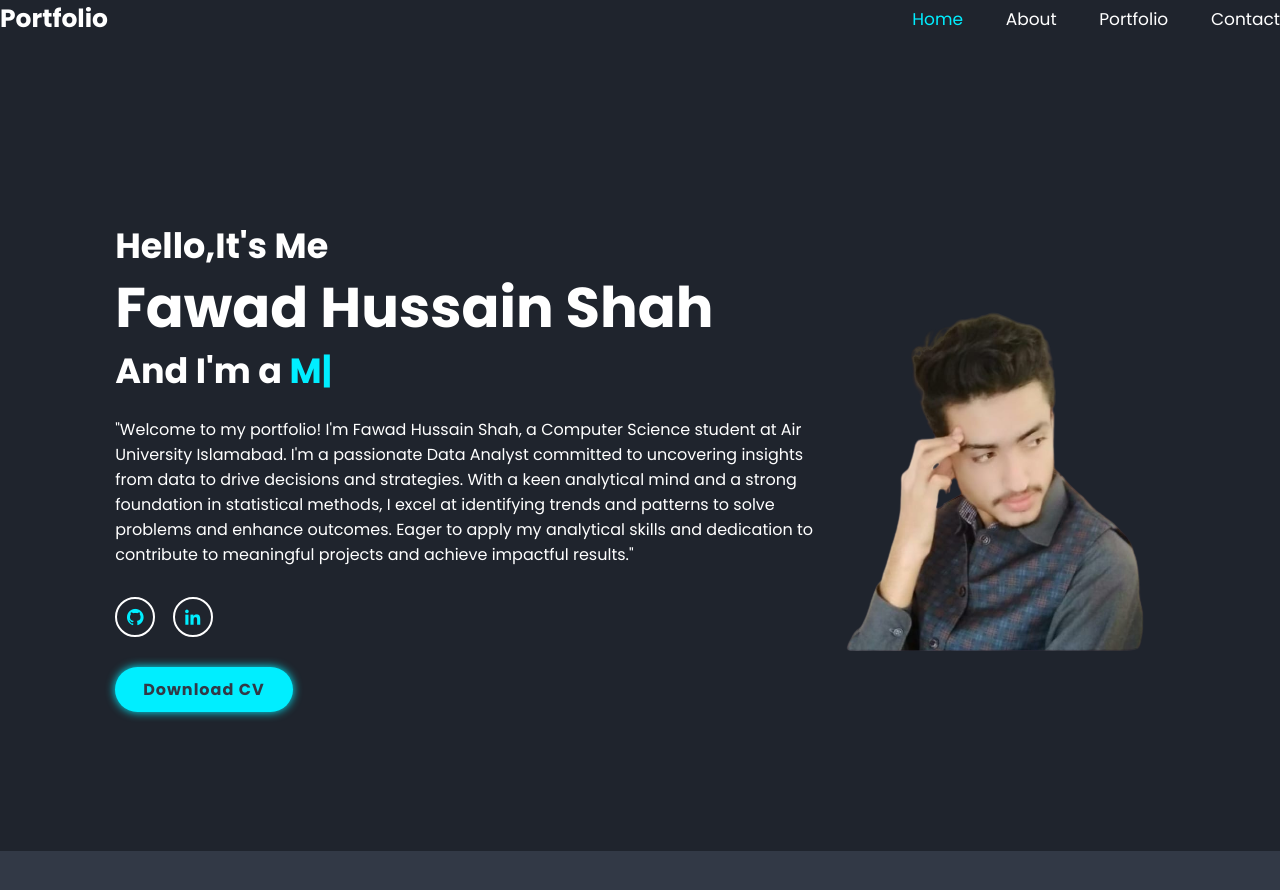
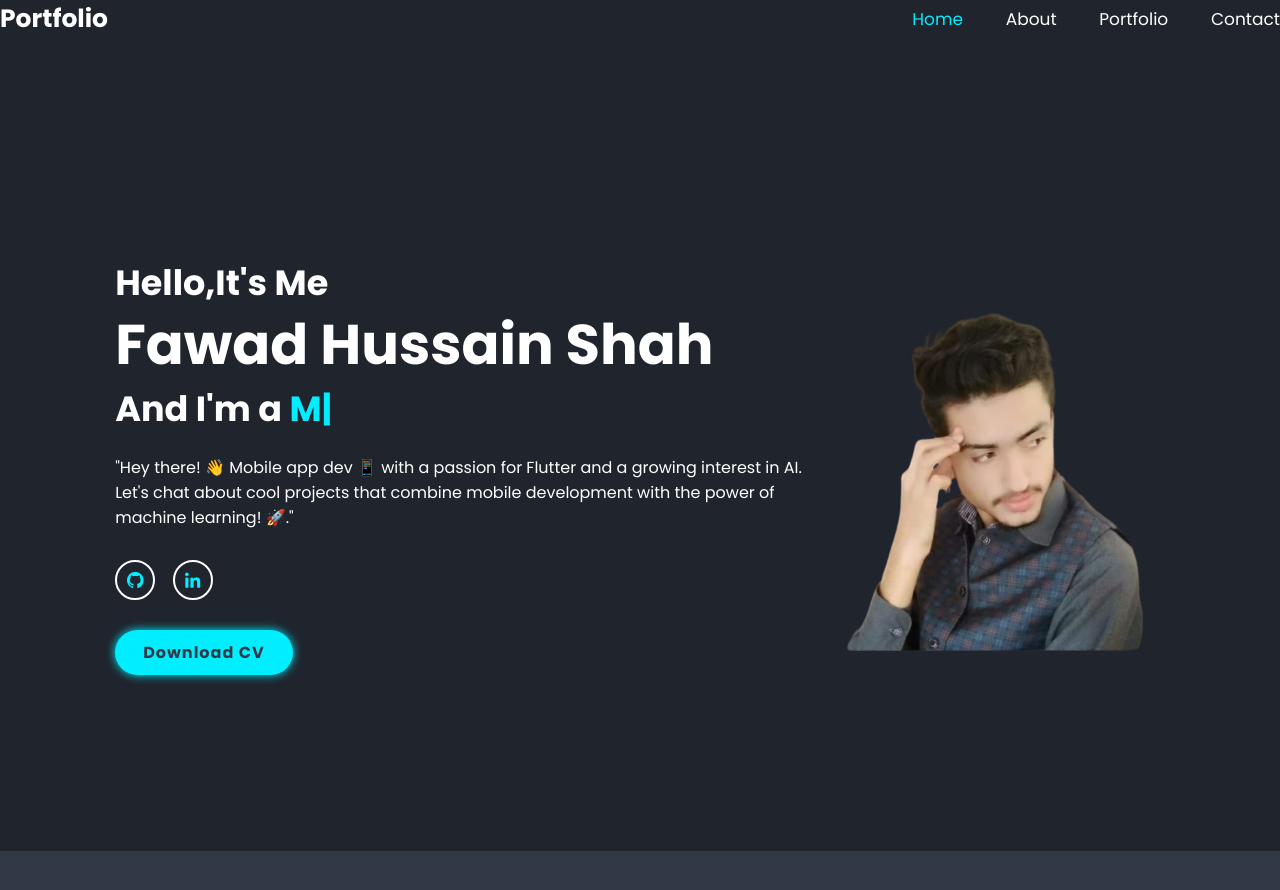
Before and after one commit to fawadhussainshah512/fawadhussainshah512.github.io, a plain HTML site: page index.html in a window 1280 px wide. Shown: the top 890 px of the page. Drawn offline with nearby package versions, Linux system fonts and the light colour scheme.

Commit message:
Update index.html

```diff
--- a/index.html
+++ b/index.html
@@ -42,14 +42,14 @@
        <h3>Hello,It's Me</h3>
        <h1>Fawad Hussain Shah</h1>
        <h3>And I'm a <span class="multiple-text"></span></h3>
-       <p>"Welcome to my portfolio! I'm Fawad Hussain Shah, a Computer Science student at Air University Islamabad. I'm a passionate Data Analyst committed to uncovering insights from data to drive decisions and strategies. With a keen analytical mind and a strong foundation in statistical methods, I excel at identifying trends and patterns to solve problems and enhance outcomes. Eager to apply my analytical skills and dedication to contribute to meaningful projects and achieve impactful results."</p>
+       <p>"Hey there! 👋 Mobile app dev 📱 with a passion for Flutter and a growing interest in AI. Let's chat about cool projects that combine mobile development with the power of machine learning! 🚀."</p>
        <div class="social-media">
         <a href="https://github.com/fawadhussainshah512"><i class='bx bxl-github'></i></a>
         <a href="linkedin.com/in/fawadhussainshah512/"><i class='bx bxl-linkedin'></i></a>
 
        </div>
 
-       <a href="https://drive.google.com/file/d/1x88EZLqqyj7avPc0gN35GqeeueSramrK/view?usp=sharing" download="resume.png" class="btn">Download CV</a>
+       <a href="https://drive.google.com/file/d/1BX4Pz-ZAjE5BX5B0uqz-BlUoKXFtaG34/view?usp=drive_link" download="resume.png" class="btn">Download CV</a>
 
     </div>
 
```
